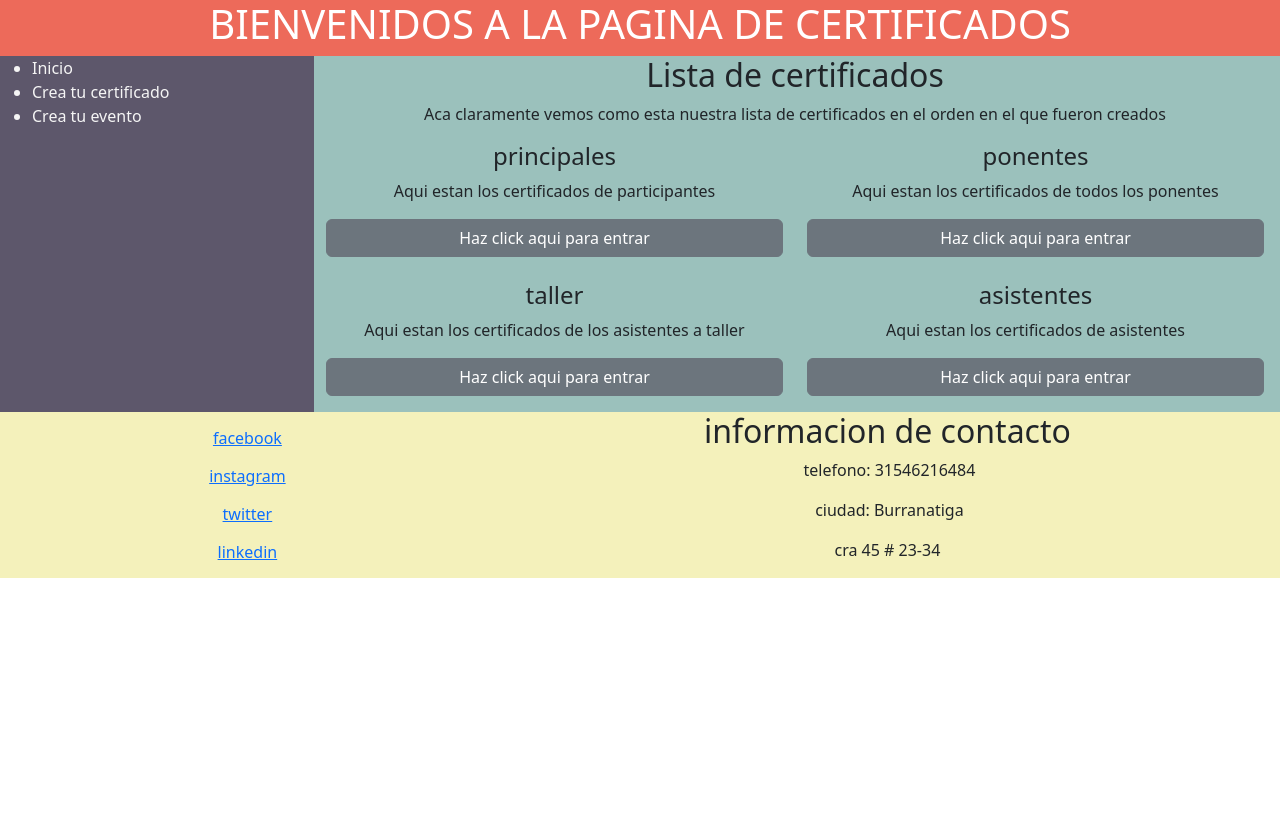
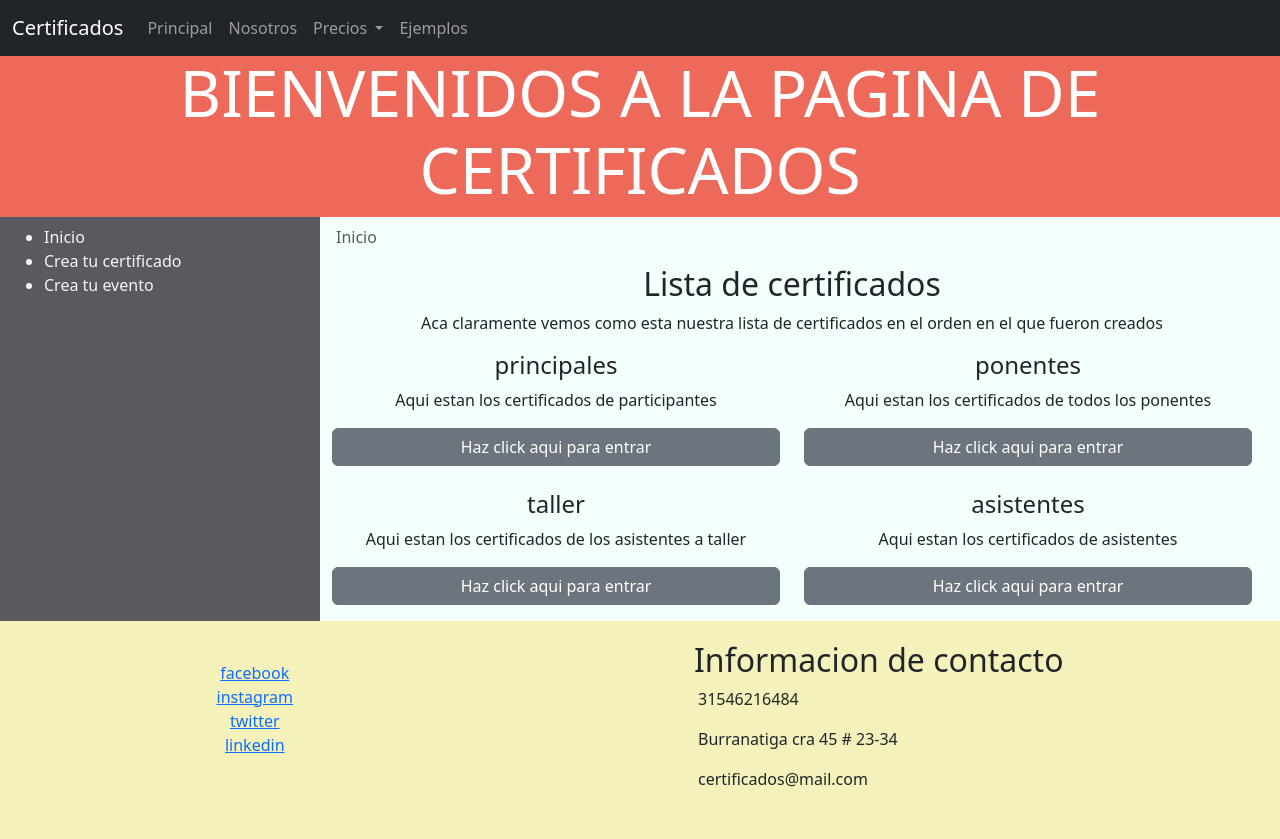
Before and after one commit to pach812/BootstrapClass, a website: page index.html in a window 1280 px wide. Before the commit the page ends 800 px from the top, so only its background shows below. Drawn offline with nearby package versions, Linux system fonts and the light colour scheme; a web font is replaced by a local one.

Commit message:
semana 2, navbar nav y breadcrumb
se adiciono tambien la pagina nosotros.html como nuevo archivo.

```diff
--- a/css/main.css
+++ b/css/main.css
@@ -1,6 +1,7 @@
 .jumbotron {
     background-color: #ED6A5A;
     color: white;
+    margin-top: 55px
 }
 
 footer {
@@ -9,10 +10,10 @@ footer {
 }
 
 .grid-layout {
-    background-color: #9BC1BC;
+    background-color: #f3fffd;
 }
 .tabla-inicio {
-    background-color: #5D576B;
+    background-color: #5a5960;
     color: whitesmoke;
 }
 .contenido {
--- a/index.html
+++ b/index.html
@@ -1,5 +1,5 @@
 <!doctype html>
-<html lang="en">
+<html lang="es">
 <head>
     <meta charset="UTF-8">
     <meta name="viewport"
@@ -8,22 +8,62 @@
     <title>Bootstrap demo</title>
     <link rel="stylesheet" href="css/bootstrap.min.css">
     <link rel="stylesheet" href="css/main.css">
+    <link rel="stylesheet" href="node_modules/open-iconic/font/css/open-iconic-bootstrap.min.css">
 </head>
 <body class="">
 
-<div class="d.flex text-center grid-layout">
-    <div class="jumbotron d-flex flex-row justify-content-center">
-        <h1>BIENVENIDOS A LA PAGINA DE CERTIFICADOS</h1>
+<nav class="navbar navbar-expand-md navbar-dark bg-dark fixed-top">
+    <div class="container-fluid">
+        <a class="navbar-brand" href="./index.html">Certificados</a>
+
+        <button class="navbar-toggler" type="button" data-bs-toggle="collapse" data-bs-target="#navbarSupported"
+                aria-controls="navbarSupported" aria-expanded="false" aria-label="Toggle navigation">
+            <span class="navbar-toggler-icon"></span>
+        </button>
+
+        <div class="collapse navbar-collapse" id="navbarSupported">
+            <ul class="navbar-nav mr-auto">
+                <li class="nav-item active" aria-current="page"><a href="./index.html" class="nav-link">Principal</a>
+                </li>
+                <li class="nav-item"><a href="./nosotros.html" class="nav-link">Nosotros</a></li>
+
+                <li class="nav-item dropdown">
+                    <a class="nav-link dropdown-toggle" href="#" role="button" data-bs-toggle="dropdown"
+                       aria-expanded="false">
+                        Precios
+                    </a>
+                    <ul class="dropdown-menu dropdown-menu-dark">
+                        <li><a href="#" class="dropdown-item">Personas</a></li>
+                        <li><a href="#" class="dropdown-item">Grupos</a></li>
+                        <li><a href="#" class="dropdown-item">Empresas</a></li>
+                    </ul>
+                </li>
+                <li class="nav-item"><a href="#" class="nav-link">Ejemplos</a></li>
+            </ul>
         </div>
+    </div>
+</nav>
+
+<div class="jumbotron d-flex flex-row justify-content-center text-center">
+    <h1 class="display-3">BIENVENIDOS A LA PAGINA DE CERTIFICADOS</h1>
+</div>
+
+<div class="container-fluid grid-layout text-center">
     <div class="row ">
-        <div class="col-3 tabla-inicio">
-            <ul class="text-start">
+        <div class="col-3  tabla-inicio">
+            <ul class="text-start mt-2">
                 <li>Inicio</li>
                 <li>Crea tu certificado</li>
                 <li>Crea tu evento</li>
             </ul>
         </div>
         <div class="col contenido">
+            <nav class="mt-2 ms-1" aria-label="breadcrumb">
+                <ol class="breadcrumb">
+                    <li class="breadcrumb-item active" aria-current="page"><a href="./index.html" class="nav-link">Inicio</a>
+                    </li>
+                </ol>
+            </nav>
             <h2 class="">Lista de certificados</h2>
             <p>Aca claramente vemos como esta nuestra lista de certificados
                 en el orden en el que fueron creados </p>
@@ -49,23 +89,23 @@
             </div>
         </div>
     </div>
-    <footer class="d-flex flex-row justify-content-evenly">
-        <div class="d-flex flex-column flex-grow-1 align-items-center justify-content-evenly">
+</div>
+<footer class="d-flex flex-row justify-content-evenly p-3">
+    <div class="d-flex flex-column flex-grow-1 align-items-center mt-4 text-start">
         <div class=""><a href="https://www.facebook.com">facebook</a></div>
         <div class=""><a href="https://www.instagram.com">instagram</a></div>
         <div class=""><a href="https://www.twitter.com">twitter</a></div>
         <div class=""><a href="https://www.linkedin.com">linkedin</a></div>
     </div>
-        <div class="d-flex flex-column  justify-content-evenly flex-grow-1 align-items-center">
-            <h2 class="h2">informacion de contacto</h2>
-            <p class="ms-1">telefono: 31546216484</p>
-            <p class="ms-1">ciudad: Burranatiga</p>
-            <address>cra 45 # 23-34</address>
+    <div class="d-flex flex-column  justify-content-evenly flex-grow-1 align-items-center mt-1">
+        <address>
+            <h2 class="h2">Informacion de contacto</h2>
+            <p class="ms-1"><span class="oi oi-phone"></span> 31546216484</p>
+            <p class="ms-1"><span class="oi oi-home"></span> Burranatiga cra 45 # 23-34</p>
+            <p class="ms-1"><span class="oi oi-inbox"></span> certificados@mail.com</p>
+        </address>
     </div>
 </footer>
-</div>
-
-
 <script src="js/bootstrap.min.js"></script>
 <script src="https://cdn.jsdelivr.net/npm/@popperjs/core@2.11.8/dist/umd/popper.min.js"
         integrity="sha384-I7E8VVD/ismYTF4hNIPjVp/Zjvgyol6VFvRkX/vR+Vc4jQkC+hVqc2pM8ODewa9r"
--- a/package.json
+++ b/package.json
@@ -22,6 +22,7 @@
   },
   "dependencies": {
     "jquery": "^3.7.0",
+    "open-iconic": "^1.1.1",
     "popper": "^1.0.1"
   }
 }
```
Also changed, not shown: nosotros.html (added, +95 -0 lines), 1 other file. Lines whose indentation alone changed are shown as unchanged.
